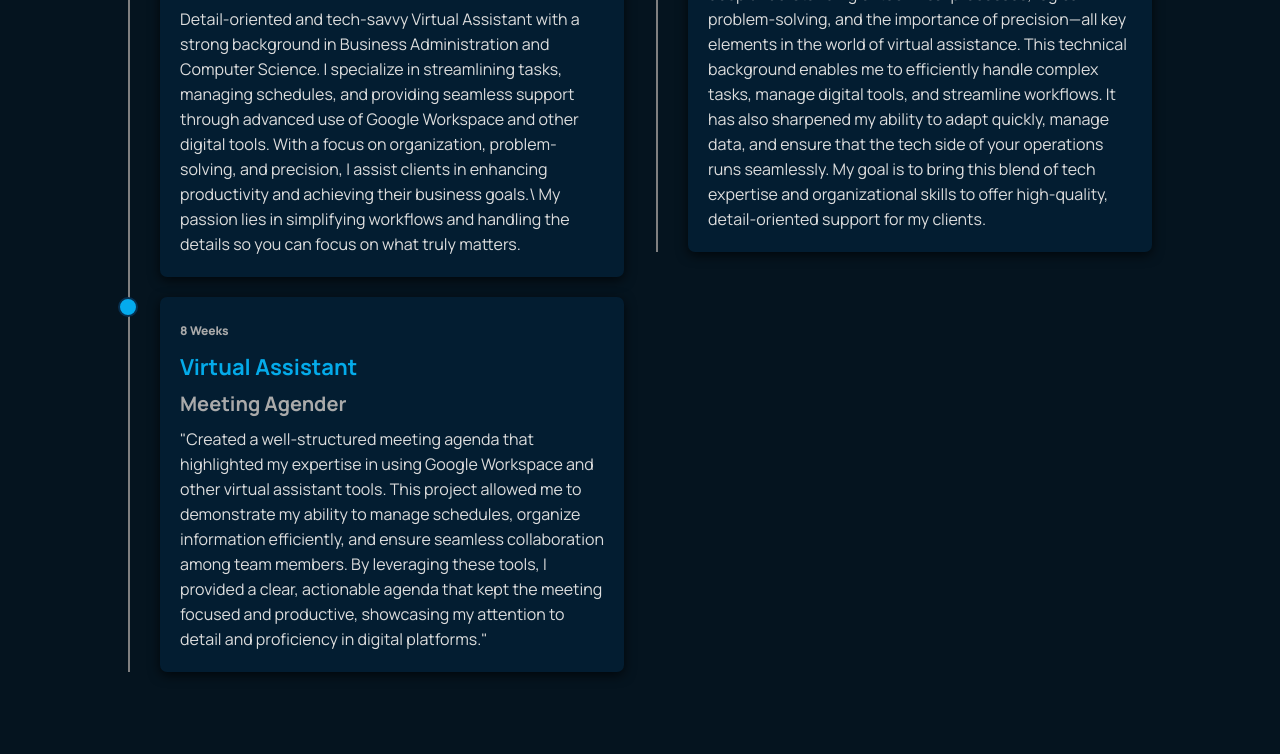
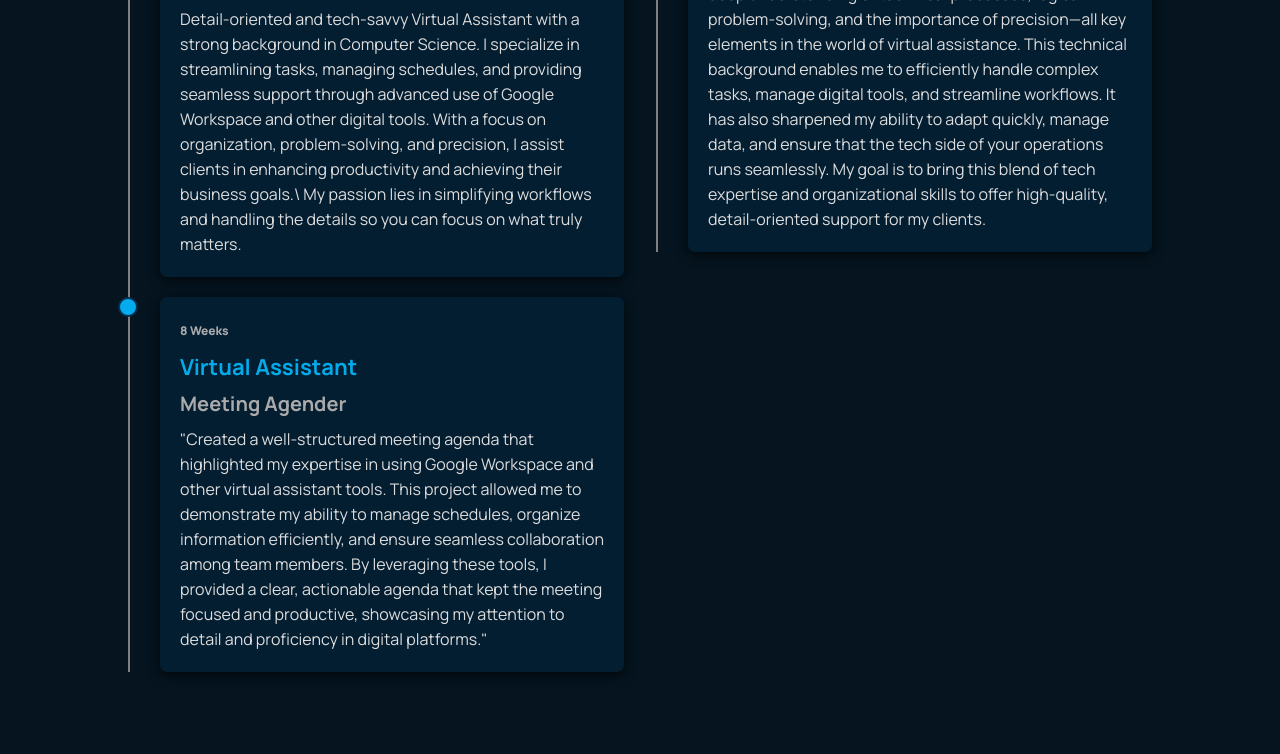
Before and after one commit to Jahsbaby/MY-VA-PORTFOLIO, a plain HTML site: page index.html in a window 1280 px wide. Shown: the part 3231-3985 px from the top of the page. Drawn offline with nearby package versions, Linux system fonts and the light colour scheme.

Commit message:
Update index.html

```diff
--- a/index.html
+++ b/index.html
@@ -325,7 +325,7 @@
                   ></a>
                 </h2>
                 <p>Detail-oriented and tech-savvy Virtual Assistant with a strong background
-                  in Business Administration and Computer Science. I specialize in streamlining tasks,
+                  in Computer Science. I specialize in streamlining tasks,
                    managing schedules, and providing seamless support through advanced use of Google Workspace and other digital tools.
                     With a focus on organization, problem-solving, and precision, I assist clients in enhancing productivity and achieving their business goals.\
                    My passion lies in simplifying workflows and handling the details so you can focus on what truly matters.
```
